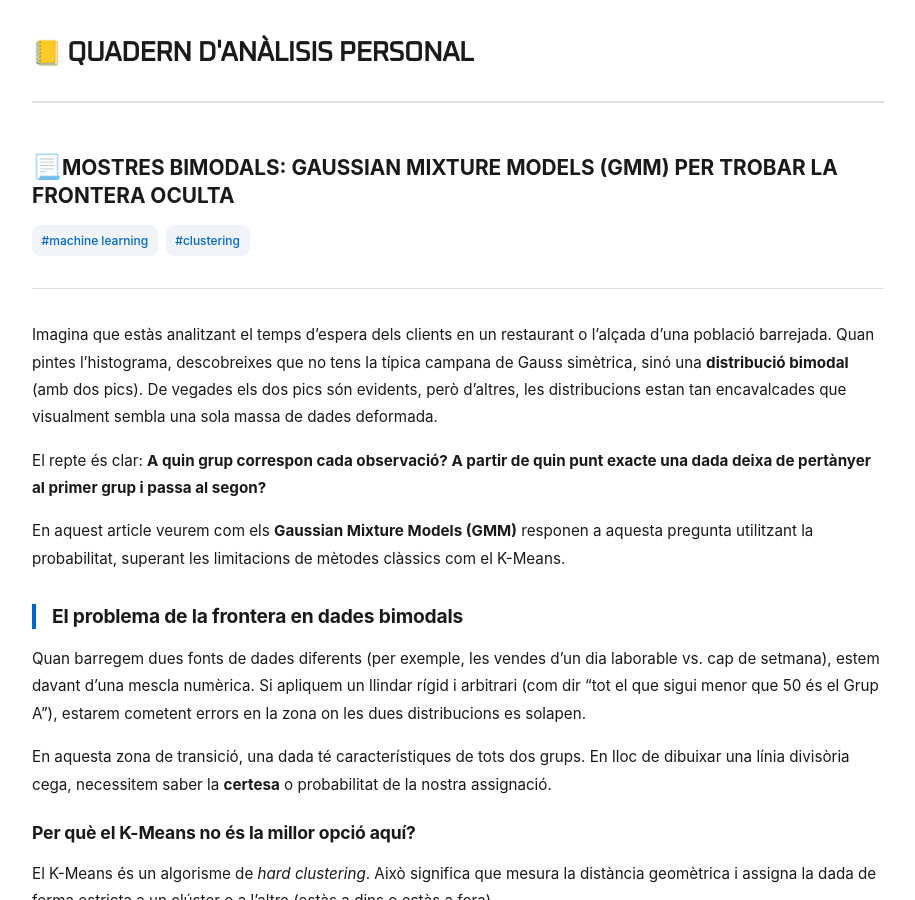
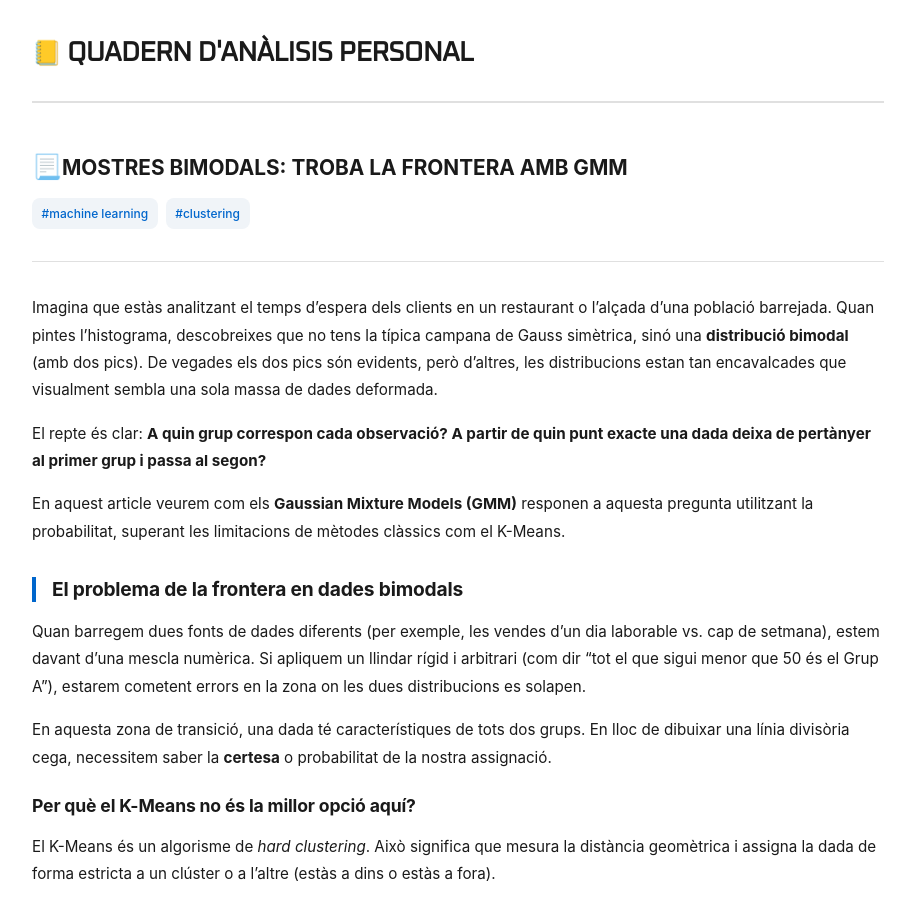
Before and after one commit to alberthr/alberthr.github.io, a Jekyll site: the page built from _posts/2026-06-21-gmm-mostres-distribucions.md, in a window 1280 px wide and 900 px high. Shown: the whole window, without its empty margins (182-1097 px from the left). Built offline with Jekyll 4.4.1, drawn with Linux system fonts in a browser that asks for light colours; comment, search, counter and statistics services are not loaded.

Commit message:
Update post title for clarity on GMM usage

```diff
--- a/_posts/2026-06-21-gmm-mostres-distribucions.md
+++ b/_posts/2026-06-21-gmm-mostres-distribucions.md
@@ -1,6 +1,6 @@
 ---
 layout: post
-title: "Mostres bimodals: Gaussian Mixture Models (GMM) per trobar la frontera oculta"
+title: "Mostres bimodals: Troba la frontera amb GMM"
 tags:
   - machine learning
   - clustering
```
